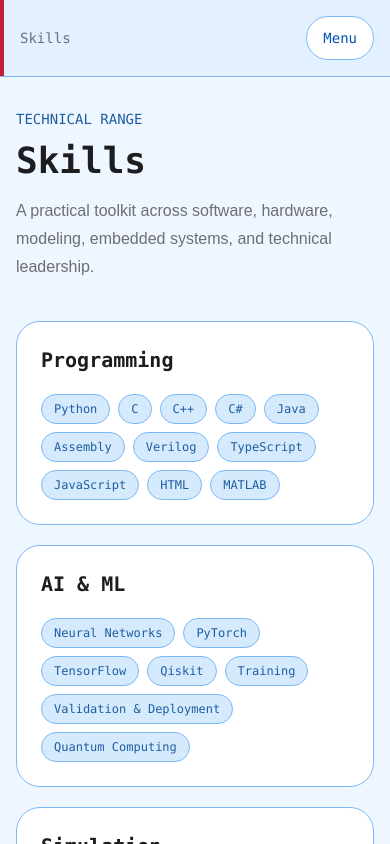
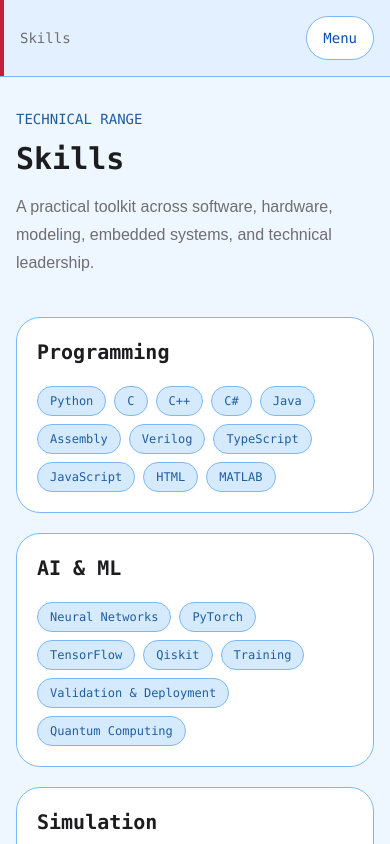
Before and after one commit to Zachary-Levesque/Portfolio, a Next.js app: page /skills in a window 390 px wide. Shown: the top 844 px of the page. Built offline with nearby package versions, Linux system fonts and the light colour scheme.

Commit message:
Update page.tsx

```diff
--- a/app/skills/page.tsx
+++ b/app/skills/page.tsx
@@ -7,7 +7,7 @@ export default function SkillsPage() {
         <p className="font-mono text-sm uppercase text-accent-muted">
           Technical range
         </p>
-        <h1 className="mt-3 font-mono text-4xl font-semibold text-foreground">
+        <h1 className="mt-3 font-mono text-3xl font-semibold text-foreground sm:text-4xl">
           Skills
         </h1>
         <p className="mt-4 leading-7 text-muted">
@@ -20,7 +20,7 @@ export default function SkillsPage() {
         {skillGroups.map((group) => (
           <article
             key={group.category}
-            className="rounded-3xl border border-accent-border bg-surface p-6 transition-colors hover:bg-surface-blue"
+            className="rounded-3xl border border-accent-border bg-surface p-5 transition-colors hover:bg-surface-blue sm:p-6"
           >
             <h2 className="font-mono text-xl font-semibold text-foreground">
               {group.category}
```
